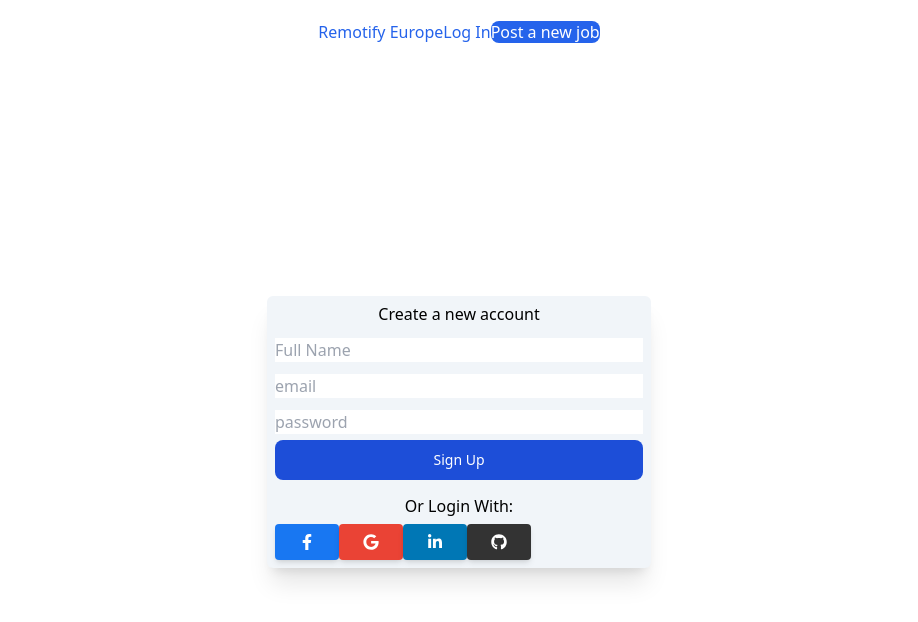
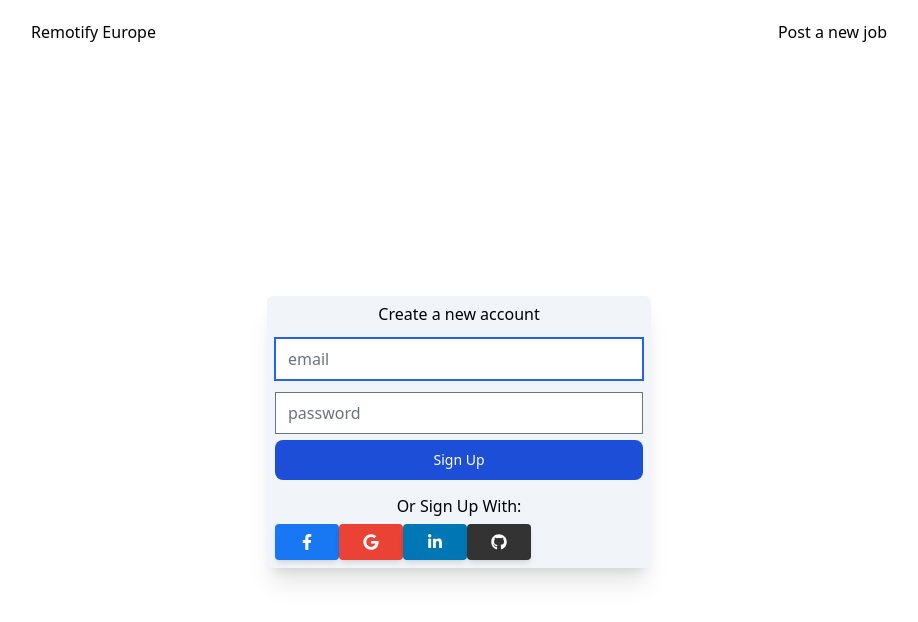
Before and after one commit to bushidavid/jobBoard, a React (Create React App) app: page /register in a window 1280 px wide. Shown: the top 622 px of the page, without its empty margins (181-1099 px from the left). Built offline with nearby package versions, Linux system fonts and the light colour scheme.

Commit message:
installed React Select,improved Register component

```diff
--- a/package.json
+++ b/package.json
@@ -6,11 +6,14 @@
     "@testing-library/jest-dom": "^5.16.5",
     "@testing-library/react": "^13.4.0",
     "@testing-library/user-event": "^13.5.0",
+    "bcrypt": "^5.1.0",
     "bcryptjs": "^2.4.3",
+    "body-parser": "^1.20.1",
     "react": "^18.2.0",
     "react-dom": "^18.2.0",
     "react-router-dom": "^6.4.5",
     "react-scripts": "5.0.1",
+    "react-select": "^5.7.0",
     "web-vitals": "^2.1.4"
   },
   "scripts": {
@@ -38,6 +41,7 @@
     ]
   },
   "devDependencies": {
+    "@tailwindcss/forms": "^0.5.3",
     "autoprefixer": "^10.4.13",
     "postcss": "^8.4.20",
     "tailwindcss": "^3.2.4"
--- a/src/Login.js
+++ b/src/Login.js
@@ -1,7 +1,16 @@
 import React from "react";
-import './login.css';
+import {useRef, useState, useEffect} from "react";
 
 const Login = () => {
+
+  const userRef = useRef();
+  const errRef = useRef();
+
+  const [email, setEmail] = useState('');
+  const [pwd, setPwd] = useState('');
+  const [errMsg, setErrMsg] = useState('');
+  const [success, setSuccess] = useState(false);
+
     return (
       <section>
         <form>
--- a/src/Navbar.js
+++ b/src/Navbar.js
@@ -3,19 +3,14 @@ import React from "react";
 
 const Navbar = () => {
     return (
-        <nav className="navbar flex p-5 justify-between max-w-4xl place-self-center">
+        <div className="flex p-5 justify-between max-w-4xl w-full place-self-center">
             <div className="">
                 <h1><a href="/home">Remotify Europe</a></h1>
             </div>
             <div>
-                <a href="/login">Log In</a>
-                <a href="/create-job" style={{
-                    color: "white",
-                    backgroundColor: '#2563EB',
-                    borderRadius: '8px'
-                }}>Post a new job</a>
+                <a href="/create-job">Post a new job</a>
             </div>
-        </nav>
+        </div>
     );
 }
 
--- a/src/Register.js
+++ b/src/Register.js
@@ -1,27 +1,81 @@
-import React, {useState} from "react";
+import React, {useState, useRef, useEffect} from "react";
 import './register.css';
+
+const USER_REGEX = /^[A-z][A-z0-9-_]{3,23}$/;
+const PWD_REGEX = /^(?=.*[a-z])(?=.*[A-Z])(?=.*[0-9])(?=.*[!@#$%]).{8,24}$/;
+const REGISTER_URL = '/register';
 
 const Register = () => {
 
+  const userRef = useRef();
+  const errRef = useRef();
+
   const [email, setEmail] = useState("");
-  const [pass, setPass] = useState("");
-  const [name, setName] = useState("");
+  const [validEmail, setValidEmail] = useState(false);
+  const [emailFocus, setEmailFocus] = useState(false);
 
-  const handleSubmit = (e) => {
-    e.preventDefault();
+  const [pwd, setPwd] = useState("");
+  const [validPwd, setValidPwd] = useState(false);
+  const [pwdFocus, setPwdFocus] = useState(false);
+
+  const [matchPwd, setMatchPwd] = useState("");
+  const [validMatch, setValidMatch] = useState(false);
+  const [matchFocus, setMatchFocus] = useState(false);
+
+  const [errMsg, setErrMsg] = useState('');
+  const [success, setSuccess] = useState(false);
+
+  // const [name, setName] = useState("");
+
+  useEffect(()=> {
+    userRef.current.focus();
+  }, []);
+
+  useEffect(()=> {
+    const result = USER_REGEX.test(email);
+    console.log(result);
     console.log(email);
-  }
+    setValidEmail(result);
+  }, [email]);
+
+    useEffect(()=> {
+      const result = PWD_REGEX.test(pwd);
+      console.log(result);
+      console.log(pwd);
+      setValidPwd(result);
+      const match = pwd === matchPwd;
+      setValidMatch(matchPwd);
+    }, [pwd, matchPwd]);
+
+    useEffect(() => {
+      setErrMsg('');
+    }, [email, pwd, matchPwd])
+
+    const handleSubmit = async (e) => {
+      e.preventDefault();
+      // if button enabled with JS hack
+      const v1 = USER_REGEX.test(email);
+      const v2 = PWD_REGEX.test(pwd);
+      if (!v1 || !v2) {
+          setErrMsg("Invalid Entry");
+          return;
+      }
+
+      console.log(email);
+    }
 
     return (
-        <div className="flex justify-center h-full w-full items-center ">
+
+        <section className="flex justify-center h-full w-full items-center ">
           <div className="flex flex-col w-96 align-center rounded-md shadow-xl bg-slate-100 ">
+            <p ref={errRef} className={errMsg ? "errmsg" : "offscreen"} aria-live="assertive">{errMsg}</p>
             <p className="self-center py-1.5">Create a new account</p>
-              <input type="text" id="name" name="name" className="my-1.5 mx-2" placeholder="Full Name" value={name} onChange={(e) => setName(e.target.value)}/>
-              <input type="email" id="email" name="email" className="my-1.5 mx-2" placeholder="email" value={email} onChange={(e) => setEmail(e.target.value)}/>
-              <input type="password" id="" className="my-1.5 mx-2" placeholder="password" value={pass} onChange={(e) => setPass(e.target.value)}/>
+              {/*<input type="text" id="name" name="name" className="my-1.5 mx-2" placeholder="Full Name" value={name} onChange={(e) => setName(e.target.value)}/> */}
+              <input type="email" ref={userRef} id="email" name="email" className="my-1.5 mx-2" placeholder="email" value={email} onChange={(e) => setEmail(e.target.value)} required aria-invalid={validEmail ? "false" : "true"}/>
+              <input type="password" id="" className="my-1.5 mx-2" placeholder="password" value={pwd} onChange={(e) => setPwd(e.target.value)} required aria-invalid={validPwd ? "false" : "true"}/>
 
               <button type="button" className=" hover:shadow-lg text-white bg-blue-700 hover:bg-blue-800 focus:ring-4 focus:ring-blue-300 font-medium rounded-lg text-sm px-5 py-2.5 mb-2 mx-2 dark:bg-blue-600 dark:hover:bg-blue-700 focus:outline-none dark:focus:ring-blue-800">Sign Up</button>
-            <p className="self-center py-1.5">Or Login With:</p>
+            <p className="self-center py-1.5">Or Sign Up With:</p>
 
             <div className="inline-block flex-row justify-around mx-2">
                 <button type="button" data-mdb-ripple="true" data-mdb-ripple-color="light" className="inline-block px-6 py-2.5 mb-2 font-medium text-white text-xs leading-tight uppercase rounded shadow-md hover:shadow-lg focus:shadow-lg focus:outline-none focus:ring-0 active:shadow-lg transition duration-150 ease-in-out" style={{backgroundColor: '#1877f2'}}>
@@ -42,7 +96,7 @@ const Register = () => {
                 </svg>
               </button>
 
-              <button type="button" data-mdb-ripple="true" data-mdb-ripple-color="light" className="inline-block px-6 py-2.5 mb-2 text-white font-medium text-xs leading-tight uppercase rounded shadow-md hover:shadow-lg focus:shadow-lg focus:outline-none focus:ring-0 active:shadow-lg transition duration-150 ease-in-out" style={{backgroundColor: '#333'}}>
+              <button type="submit" data-mdb-ripple="true" data-mdb-ripple-color="light" className="inline-block px-6 py-2.5 mb-2 text-white font-medium text-xs leading-tight uppercase rounded shadow-md hover:shadow-lg focus:shadow-lg focus:outline-none focus:ring-0 active:shadow-lg transition duration-150 ease-in-out" style={{backgroundColor: '#333'}} disabled={!validEmail || !validPwd || !validMatch ? true : false}>
                 <svg xmlns="http://www.w3.org/2000/svg" viewBox="0 0 496 512" className="w-4 h-4">
                   <path fill="currentColor" d="M165.9 397.4c0 2-2.3 3.6-5.2 3.6-3.3.3-5.6-1.3-5.6-3.6 0-2 2.3-3.6 5.2-3.6 3-.3 5.6 1.3 5.6 3.6zm-31.1-4.5c-.7 2 1.3 4.3 4.3 4.9 2.6 1 5.6 0 6.2-2s-1.3-4.3-4.3-5.2c-2.6-.7-5.5.3-6.2 2.3zm44.2-1.7c-2.9.7-4.9 2.6-4.6 4.9.3 2 2.9 3.3 5.9 2.6 2.9-.7 4.9-2.6 4.6-4.6-.3-1.9-3-3.2-5.9-2.9zM244.8 8C106.1 8 0 113.3 0 252c0 110.9 69.8 205.8 169.5 239.2 12.8 2.3 17.3-5.6 17.3-12.1 0-6.2-.3-40.4-.3-61.4 0 0-70 15-84.7-29.8 0 0-11.4-29.1-27.8-36.6 0 0-22.9-15.7 1.6-15.4 0 0 24.9 2 38.6 25.8 21.9 38.6 58.6 27.5 72.9 20.9 2.3-16 8.8-27.1 16-33.7-55.9-6.2-112.3-14.3-112.3-110.5 0-27.5 7.6-41.3 23.6-58.9-2.6-6.5-11.1-33.3 2.6-67.9 20.9-6.5 69 27 69 27 20-5.6 41.5-8.5 62.8-8.5s42.8 2.9 62.8 8.5c0 0 48.1-33.6 69-27 13.7 34.7 5.2 61.4 2.6 67.9 16 17.7 25.8 31.5 25.8 58.9 0 96.5-58.9 104.2-114.8 110.5 9.2 7.9 17 22.9 17 46.4 0 33.7-.3 75.4-.3 83.6 0 6.5 4.6 14.4 17.3 12.1C428.2 457.8 496 362.9 496 252 496 113.3 383.5 8 244.8 8zM97.2 352.9c-1.3 1-1 3.3.7 5.2 1.6 1.6 3.9 2.3 5.2 1 1.3-1 1-3.3-.7-5.2-1.6-1.6-3.9-2.3-5.2-1zm-10.8-8.1c-.7 1.3.3 2.9 2.3 3.9 1.6 1 3.6.7 4.3-.7.7-1.3-.3-2.9-2.3-3.9-2-.6-3.6-.3-4.3.7zm32.4 35.6c-1.6 1.3-1 4.3 1.3 6.2 2.3 2.3 5.2 2.6 6.5 1 1.3-1.3.7-4.3-1.3-6.2-2.2-2.3-5.2-2.6-6.5-1zm-11.4-14.7c-1.6 1-1.6 3.6 0 5.9 1.6 2.3 4.3 3.3 5.6 2.3 1.6-1.3 1.6-3.9 0-6.2-1.4-2.3-4-3.3-5.6-2z" />
                 </svg>
@@ -50,7 +104,7 @@ const Register = () => {
             </div>
 
           </div>
-        </div>
+        </section>
   );
 }
 
--- a/src/index.css
+++ b/src/index.css
@@ -4,10 +4,3 @@
 @tailwind utilities;
 
 /* base styles */
-
-
-
-
-.navbar h1 {
-  color: #2563EB;
-}
--- a/src/login.css
+++ /dev/null
@@ -1,15 +0,0 @@
-section {
-    text-align: center;
-    margin-top: 150px;
-    margin-bottom: auto;
-}
-
-form {
-    width: 500px;
-    max-width: 900px;
-    display: inline-block;
-}
-
-a {
-  color: #2563EB;
-}
--- a/tailwind.config.js
+++ b/tailwind.config.js
@@ -15,5 +15,9 @@ module.exports = {
       '8': '8px',
     }
   },
-  plugins: [],
+  plugins: [
+    require('@tailwindcss/forms')({
+      strategy: 'base',
+    })
+  ],
 }
```
Also changed, not shown: 1 other file (tests, documents, lock files or other folders).
